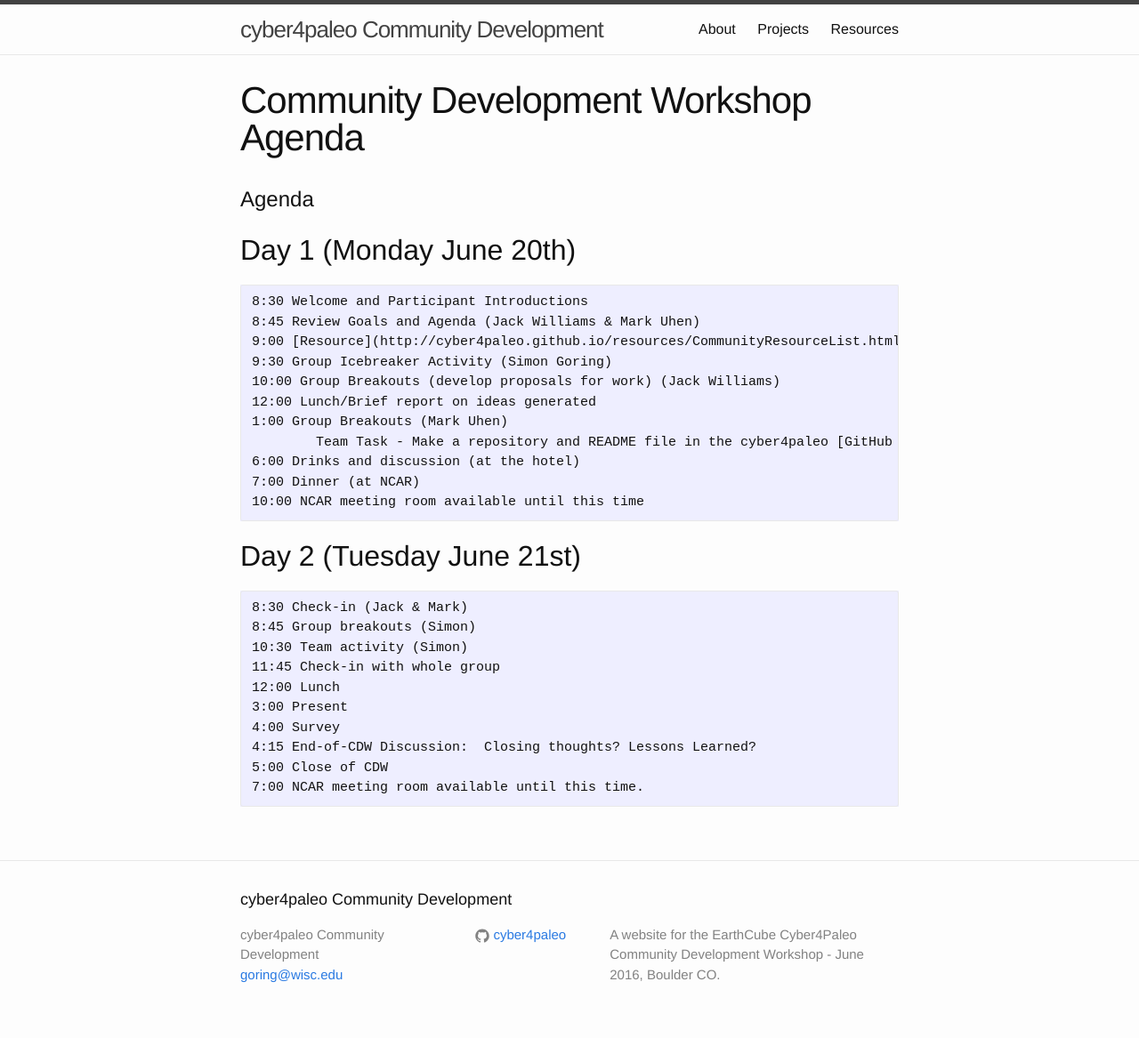
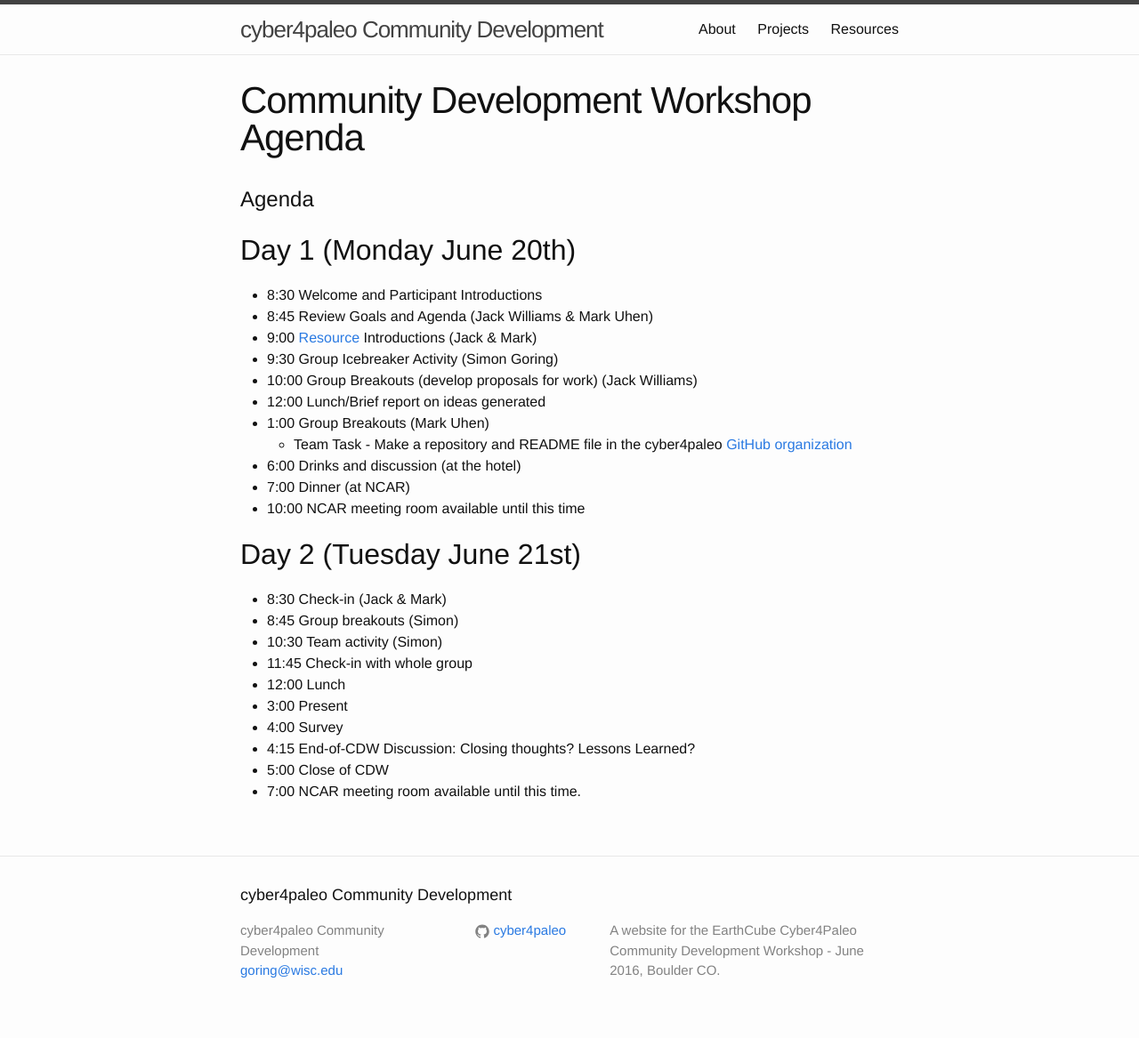
Before and after one commit to cyber4paleo/cyber4paleo.github.io, a Jekyll site: the page built from _resources/agenda.md, in a window 1280 px wide. Shown: the whole page at 89% size. Built offline with Jekyll 4.4.1, drawn with Linux system fonts in a browser that asks for light colours.

Commit message:
Cleaning up the agenda, so it is in bullets, rather than `code`.

```diff
--- a/_resources/agenda.md
+++ b/_resources/agenda.md
@@ -8,26 +8,27 @@ concept: Agenda and timing for the meeting.
 
 ## Day 1 (Monday June 20th)
 
-	8:30 Welcome and Participant Introductions
-	8:45 Review Goals and Agenda (Jack Williams & Mark Uhen)
-	9:00 [Resource](http://cyber4paleo.github.io/resources/CommunityResourceList.html) Introductions (Jack & Mark)
-	9:30 Group Icebreaker Activity (Simon Goring)
-	10:00 Group Breakouts (develop proposals for work) (Jack Williams)
-	12:00 Lunch/Brief report on ideas generated
-	1:00 Group Breakouts (Mark Uhen)
-		Team Task - Make a repository and README file in the cyber4paleo [GitHub organization](http://github.com/cyber4paleo)
-	6:00 Drinks and discussion (at the hotel)
-	7:00 Dinner (at NCAR)
-	10:00 NCAR meeting room available until this time
+* 8:30 Welcome and Participant Introductions
+* 8:45 Review Goals and Agenda (Jack Williams & Mark Uhen)
+* 9:00 [Resource](http://cyber4paleo.github.io/resources/CommunityResourceList.html) Introductions (Jack & Mark)
+* 9:30 Group Icebreaker Activity (Simon Goring)
+* 10:00 Group Breakouts (develop proposals for work) (Jack Williams)
+* 12:00 Lunch/Brief report on ideas generated
+* 1:00 Group Breakouts (Mark Uhen)
+  * Team Task - Make a repository and README file in the cyber4paleo [GitHub organization](http://github.com/cyber4paleo)
+* 6:00 Drinks and discussion (at the hotel)
+* 7:00 Dinner (at NCAR)
+* 10:00 NCAR meeting room available until this time
 
 ## Day 2 (Tuesday June 21st)
-	8:30 Check-in (Jack & Mark)
-	8:45 Group breakouts (Simon)
-	10:30 Team activity (Simon)
-	11:45 Check-in with whole group
-	12:00 Lunch
-	3:00 Present
-	4:00 Survey
-	4:15 End-of-CDW Discussion:  Closing thoughts? Lessons Learned?
-	5:00 Close of CDW
-	7:00 NCAR meeting room available until this time.
+
+* 8:30 Check-in (Jack & Mark)
+* 8:45 Group breakouts (Simon)
+* 10:30 Team activity (Simon)
+* 11:45 Check-in with whole group
+* 12:00 Lunch
+* 3:00 Present
+* 4:00 Survey
+* 4:15 End-of-CDW Discussion:  Closing thoughts? Lessons Learned?
+* 5:00 Close of CDW
+* 7:00 NCAR meeting room available until this time.
```
